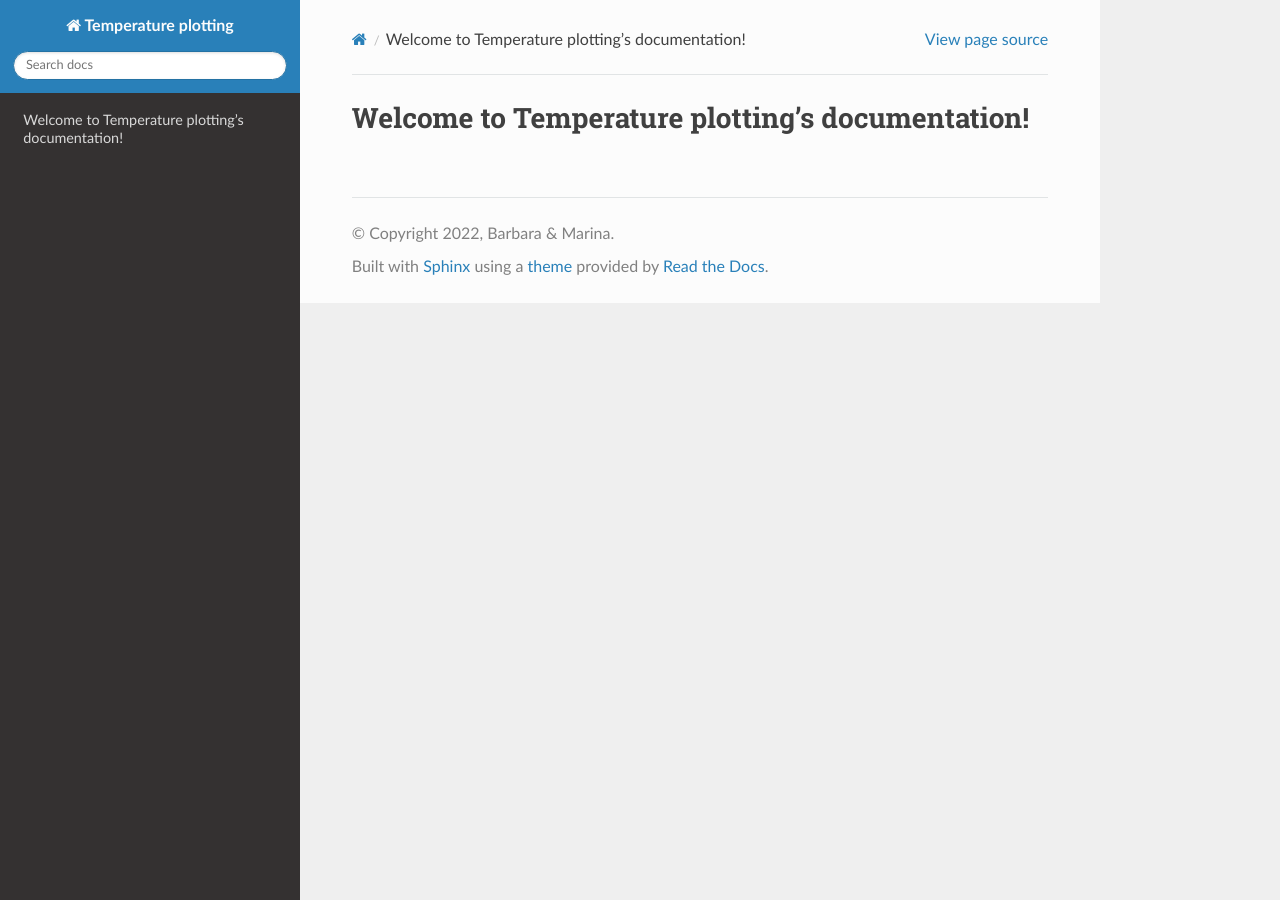
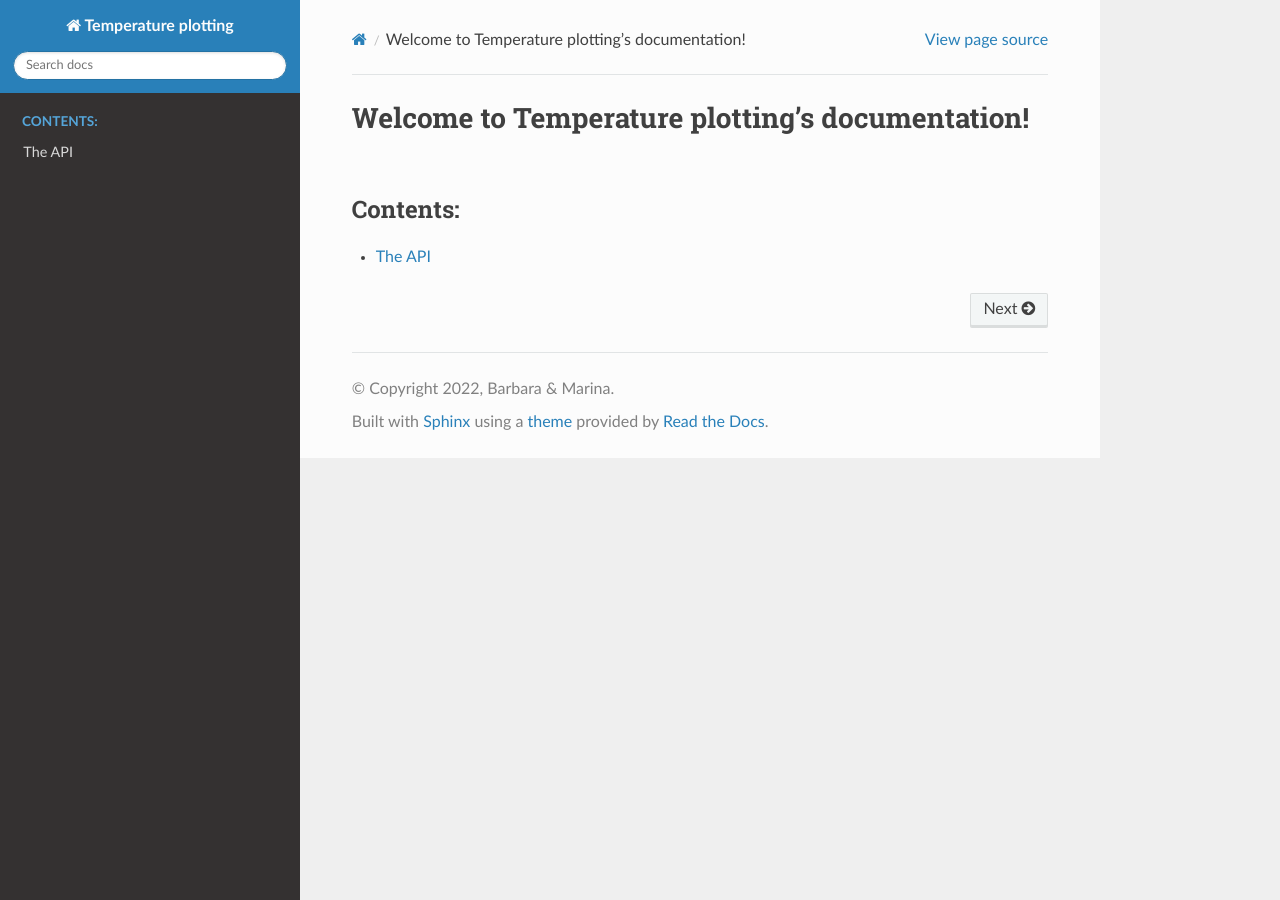
Before and after one commit to gorostiolam/temperature_plotting, a Sphinx documentation site: the page built from doc/index.rst, in a window 1280 px wide. Built offline with Sphinx 7.4.7 and the Read the Docs theme 2.0.0, drawn with Linux system fonts in a browser that asks for light colours.

Commit message:
Add automatic docs

```diff
--- /dev/null
+++ b/doc/api.rst
@@ -0,0 +1,5 @@
+The API
+=======
+
+.. automodule:: temperature_plotting
+   :members:
--- a/doc/conf.py
+++ b/doc/conf.py
@@ -10,9 +10,9 @@
 # add these directories to sys.path here. If the directory is relative to the
 # documentation root, use os.path.abspath to make it absolute, like shown here.
 #
-# import os
-# import sys
-# sys.path.insert(0, os.path.abspath('.'))
+import os
+import sys
+sys.path.insert(0, os.path.abspath('.'))
 
 
 # -- Project information -----------------------------------------------------
@@ -27,8 +27,7 @@
 # Add any Sphinx extension module names here, as strings. They can be
 # extensions coming with Sphinx (named 'sphinx.ext.*') or your custom
 # ones.
-extensions = [
-]
+extensions = ['sphinx.ext.autodoc']
 
 # Add any paths that contain templates here, relative to this directory.
 templates_path = ['_templates']
--- a/doc/index.rst
+++ b/doc/index.rst
@@ -9,3 +9,5 @@
 .. toctree::
    :maxdepth: 2
    :caption: Contents:
+
+   api.rst
```
